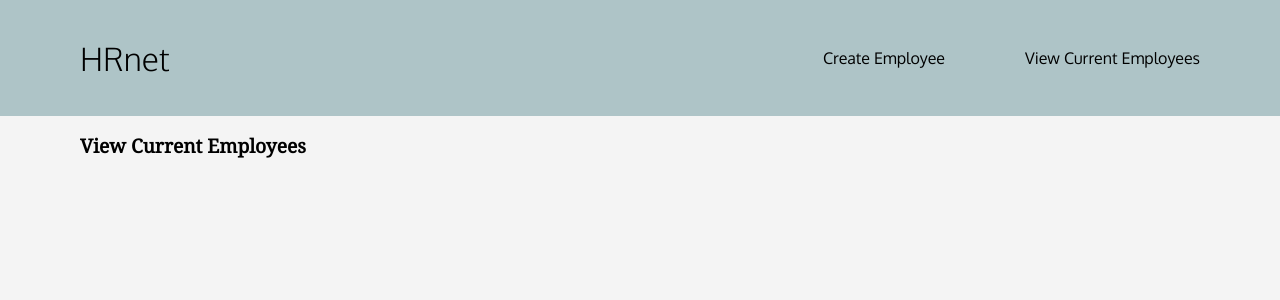
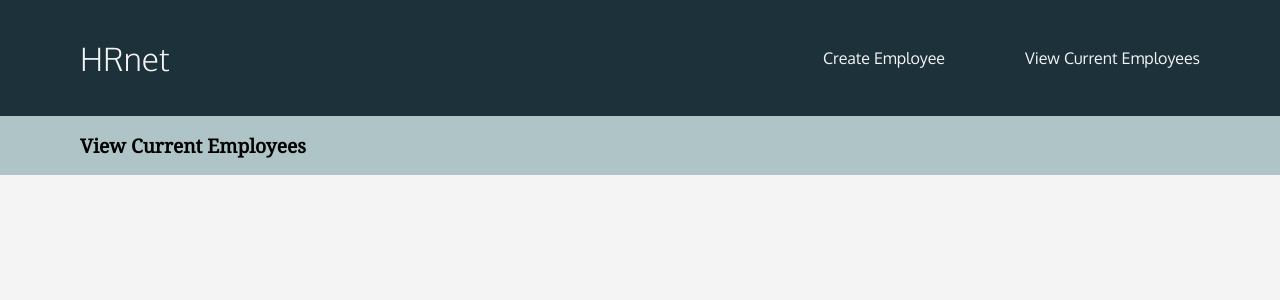
Before and after one commit to hannah-ganne/hr-net, a React (Create React App) app: page / in a window 1280 px wide. Shown: the top 300 px of the page. Built offline with nearby package versions, Linux system fonts and the light colour scheme.

Commit message:
change color theme

```diff
--- a/src/styles/Header.js
+++ b/src/styles/Header.js
@@ -2,7 +2,8 @@ import styled from 'styled-components'
 import { Ul, Li, A } from '../styles/GlobalStyle'
 
 export const HeaderContainer = styled.header`
-    background-color: var(--dark-gray-blue);
+    background-color: var(--dark-gray);
+    color: var(--white);
     font-family: 'Oxygen', sans-serif;
     padding: 2rem 5rem;
     display: flex;
@@ -32,7 +33,7 @@ export const NavA = styled(A)`
 `
 
 export const SubHeader = styled.div`
-    background-color: var(--light-mint);
+    background-color: var(--dark-gray-blue);
     padding: 1rem 5rem;
 
     & h2 {
```
